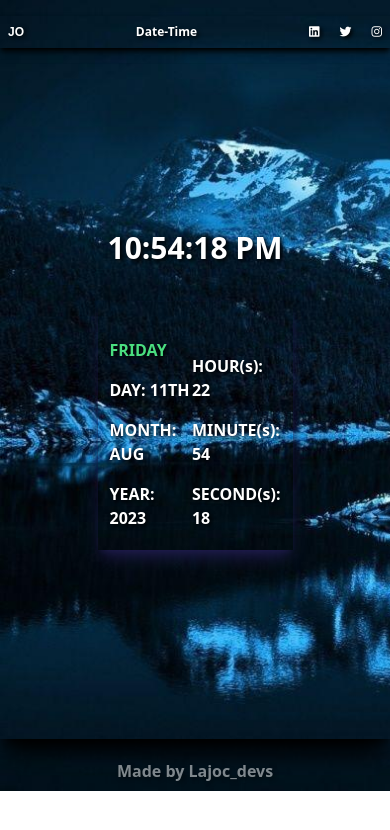
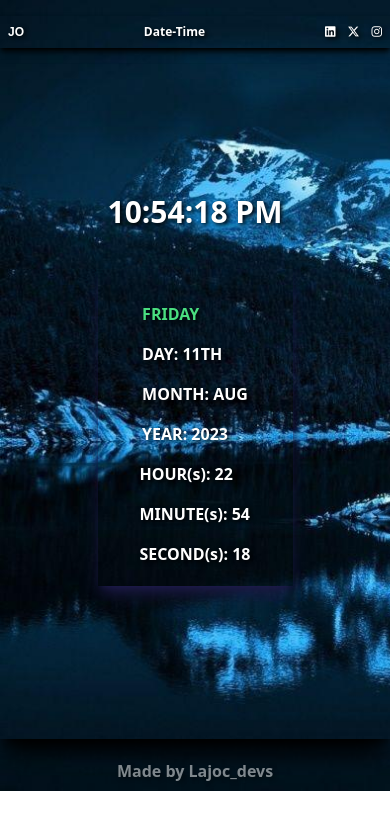
Before and after one commit to f-lajoc/Date-time, a website: page index.html in a window 390 px wide. Drawn offline with Linux system fonts and the light colour scheme; a web font is replaced by a local one.

Commit message:
done building date-time

```diff
--- a/index.html
+++ b/index.html
@@ -17,15 +17,15 @@
   <title>Date-Time</title>
 </head>
 
-<body class="text-center text-white font-bold bg-no-repeat bg-cover">
+<body class="text-center text-white font-bold bg-no-repeat bg-cover ">
   <header class="flex flex-row justify-between text-xs my-4 p-2 shadow-md shadow-black">
 
  <p class="font-Clocker">JO</p>
 <h1 class="text-xs">Date-Time</h1>
 
-<div class="flex flex-row gap-x-5 text-white font-bold">
+<div class="flex flex-row gap-x-3 text-white font-bold">
   <p class=""><a href="https://www.linkedin.com/in/funmilola-b-b4044b13b"><i class="fa-brands fa-linkedin "></a></i></p>
-  <p><a href=" https://www.twitter.com/lajoc__"> <i class="fa fa-twitter"></i> </a></p>
+  <p><a href=" https://www.twitter.com/lajoc__"> <i class="fa-brands fa-x-twitter"></i> </a></p>
   <p><a href="https://www.instagram.com/lajoc_devs"> <i class="fa fa-instagram"></i>  </a> </p>
 </div>
 
@@ -39,7 +39,7 @@
 
 
 <!-- breakdown of the date div -->
-<div class="flex  p-3 justify-around items-end text-left">
+<div class="flex flex-wrap sm:flex-nowrap p-3 justify-around items-end text-left">
 
   <div>  <!-- date -->
 <p id="currentWeekDay" class="my-4 text-green-400 uppercase">Week-Day: </p>
--- a/js/script.js
+++ b/js/script.js
@@ -1,13 +1,13 @@
- const currentDate = new Date();
+const currentDate = new Date();
 // DOM fetch
 const currentTimeEl = document.getElementById("currentTime");
-  //date
+//date
 let currentYearEl = document.getElementById("currentYear");
 let currentMonthEl = document.getElementById("currentMonth");
 let currentDayEl = document.getElementById("currentDay");
 let currentWeekDayEl = document.getElementById("currentWeekDay");
 
-  //time
+//time
 let hoursEl = document.getElementById("hours");
 let minutesEl = document.getElementById("minutes");
 let secondsEl = document.getElementById("seconds");
@@ -38,18 +38,13 @@ const weekdays = [
 	"Saturday",
 ];
 
-
-
-
-
-
 //DOM append
 currentTimeEl.innerText = currentDate.toLocaleTimeString();
 hoursEl.innerText += " " + currentDate.getHours();
 minutesEl.innerText += " " + currentDate.getMinutes();
 secondsEl.innerText += " " + currentDate.getSeconds();
 
-  //date append
+//date append
 currentYearEl.innerText += " " + currentDate.getFullYear();
 currentMonthEl.innerText += " " + months[currentDate.getMonth()];
 currentWeekDayEl.innerText = " " + weekdays[currentDate.getDay()];
@@ -62,7 +57,7 @@ if (day > 3 && day < 21) {
 	currentDayEl.innerText += " " + currentDate.getDate() + "ST";
 } else if (day % 10 == 2) {
 	currentDayEl.innerText += " " + currentDate.getDate() + "ND";
-} else if(day == 3){
+} else if (day == 3) {
 	currentDayEl.innerText += " " + currentDate.getDate() + "RD";
 }
 
@@ -74,6 +69,7 @@ function updateBackground() {
 	if (currentHour >= 6 && currentHour < 18) {
 		// Background for Daytime
 		body.style.backgroundImage = "url('/images/morning.png')";
+		body.style.textShadow = "2px 2px 4px black";
 	} else {
 		// Background for Nghttime
 		body.style.backgroundImage = "url('/images/night.jpg')";
```
Also changed, not shown: dist/main.css.
